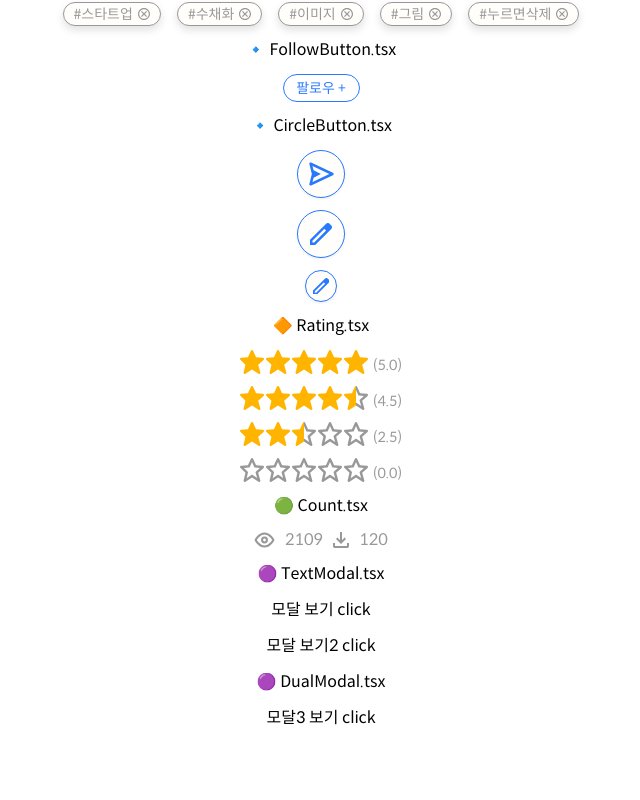
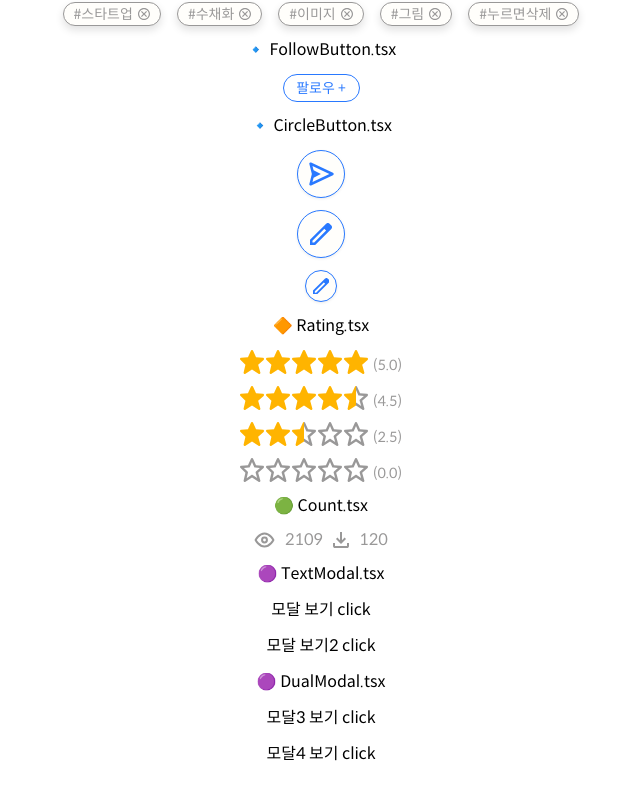
Before and after one commit to PromptPlace/PromtPlace-FE, a React (Vite) app: page /test in a window 1280 px wide. Shown: the part 1750-2550 px from the top of the page, without its empty margins (319-959 px from the left). Before the commit the page ends 2520 px from the top, so only its background shows below. Built offline with nearby package versions, Linux system fonts and the light colour scheme.

Commit message:
✨ Feat: 모달 추가 구현 (#3)
길이, props 타입 수정

```diff
--- a/src/components/Modal/DualModal.tsx
+++ b/src/components/Modal/DualModal.tsx
@@ -1,9 +1,10 @@
 import IconButton from '@components/Button/IconButton';
+import type { ReactNode } from 'react';
 
 /**
  * 예 아니오 버튼을 통해 열고 닫을 수 있는 모달 컴포넌트입니다.
  *
- * @param {string} text -- 모달에 들어갈 내용
+ * @param {string|ReactNode} text -- 모달에 들어갈 내용
  * @param {function} onClickYes -- 예 버튼 클릭 시 실행될 함수
  * @param {function} onClickNo -- 아니오 버튼 클릭 시 실행될 함수
  *
@@ -14,7 +15,7 @@ import IconButton from '@components/Button/IconButton';
  * **/
 
 interface DualModalProps {
-  text: string;
+  text: string | ReactNode;
   onClickYes: () => void;
   onClickNo: () => void;
 }
@@ -24,7 +25,7 @@ const DualModal = ({ text, onClickYes, onClickNo }: DualModalProps) => {
     <div className="fixed inset-0 flex items-center justify-center z-50">
       <div className="absolute inset-0 bg-overlay"></div>
 
-      <div className="relative max-w-[601px] w-full h-[277px] bg-white rounded-[16px] shadow-gradient z-10 flex flex-col items-center justify-center gap-[40px]">
+      <div className="relative px-[150px] py-[32px] bg-white rounded-[16px] shadow-gradient z-10 flex flex-col items-center justify-center gap-[40px] text-center">
         <p className="text-[32px] font-bold leading-[40px] text-text-on-white">{text}</p>
         <div className="flex gap-[41px]">
           <IconButton buttonType="round" style="fill" imgType="none" textButton="blue" text="예" onClick={onClickYes} />
--- a/src/components/Modal/TextModal.tsx
+++ b/src/components/Modal/TextModal.tsx
@@ -1,14 +1,15 @@
 import CloseIcon from '@assets/icon-close.svg';
+import clsx from 'clsx';
 
 /**
  * 엑스 버튼으로 닫을 수 있는 모달 컴포넌트입니다.
  *
  * @param {string} text -- 모달에 들어갈 내용
  * @param {function} onClick -- 엑스 버튼 클릭 시 실행될 함수
+ * @param {string} size -- 모달 가로 길이 lg는 940px, sm은 830px
  *
  * @example
- * <TextModal text="업로드 세부 설정을 완료해 주세요." onClick={() => setShowModal(false)} />
- *
+ * <TextModal text="업로드 세부 설정을 완료해 주세요." onClick={() => setShowModal(false)} size="lg"/>
  *
  * @author 김진효
  * **/
@@ -16,14 +17,20 @@ import CloseIcon from '@assets/icon-close.svg';
 interface TextModalProps {
   text: string;
   onClick: () => void;
+  size: 'lg' | 'sm';
 }
 
-const TextModal = ({ text, onClick }: TextModalProps) => {
+const TextModal = ({ text, onClick, size }: TextModalProps) => {
   return (
     <div className="fixed inset-0 flex items-center justify-center z-50">
       <div className="absolute inset-0 bg-overlay"></div>
 
-      <div className="relative max-w-[940px] w-full h-[143px] bg-white rounded-[16px] shadow-gradient z-10  flex items-center justify-center">
+      <div
+        className={clsx(
+          'relative w-full py-[51.5px] bg-white rounded-[16px] shadow-gradient z-10  flex items-center justify-center',
+          `${size === 'lg' && 'max-w-[940px]'}`,
+          `${size === 'sm' && 'max-w-[830px]'}`,
+        )}>
         <p className="text-[32px] font-bold leading-[40px] text-text-on-white">{text}</p>
         <div onClick={onClick} className="absolute top-[20px] right-[20px] cursor-pointer">
           <img src={CloseIcon} alt="닫기" />
--- a/src/pages/TestPage.tsx
+++ b/src/pages/TestPage.tsx
@@ -22,6 +22,7 @@ const TestPage = () => {
   const [showModal, setShowModal] = useState(false);
   const [showModal2, setShowModal2] = useState(false);
   const [showModal3, setShowModal3] = useState(false);
+  const [showModal4, setShowModal4] = useState(false);
 
   const [follow, setFollow] = useState(false);
 
@@ -108,16 +109,35 @@ const TestPage = () => {
 
       <h3>🟣 TextModal.tsx</h3>
       <button onClick={() => setShowModal(true)}>모달 보기 click</button>
-      {showModal && <TextModal text="업로드 세부 설정을 완료해 주세요." onClick={() => setShowModal(false)} />}
+      {showModal && (
+        <TextModal text="업로드 세부 설정을 완료해 주세요." onClick={() => setShowModal(false)} size="lg" />
+      )}
 
       <button onClick={() => setShowModal2(true)}>모달 보기2 click</button>
-      {showModal2 && <TextModal text="지금은 리뷰를 수정하실 수 없습니다." onClick={() => setShowModal2(false)} />}
+      {showModal2 && (
+        <TextModal text="지금은 리뷰를 수정하실 수 없습니다." onClick={() => setShowModal2(false)} size="sm" />
+      )}
 
       <h3>🟣 DualModal.tsx</h3>
       <button onClick={() => setShowModal3(true)}>모달3 보기 click</button>
       {showModal3 && (
         <DualModal text="업로드 하시겠습니까?" onClickYes={() => alert('예')} onClickNo={() => setShowModal3(false)} />
       )}
+
+      <button onClick={() => setShowModal4(true)}>모달4 보기 click</button>
+      {showModal4 && (
+        <DualModal
+          text={
+            <>
+              탈퇴하시면 회원님의 모든 데이터가 삭제되어 다시 복구할 수 없습니다.
+              <br />
+              정말 탈퇴하시겠습니까?
+            </>
+          }
+          onClickYes={() => alert('예')}
+          onClickNo={() => setShowModal4(false)}
+        />
+      )}
     </div>
   );
 };
```
